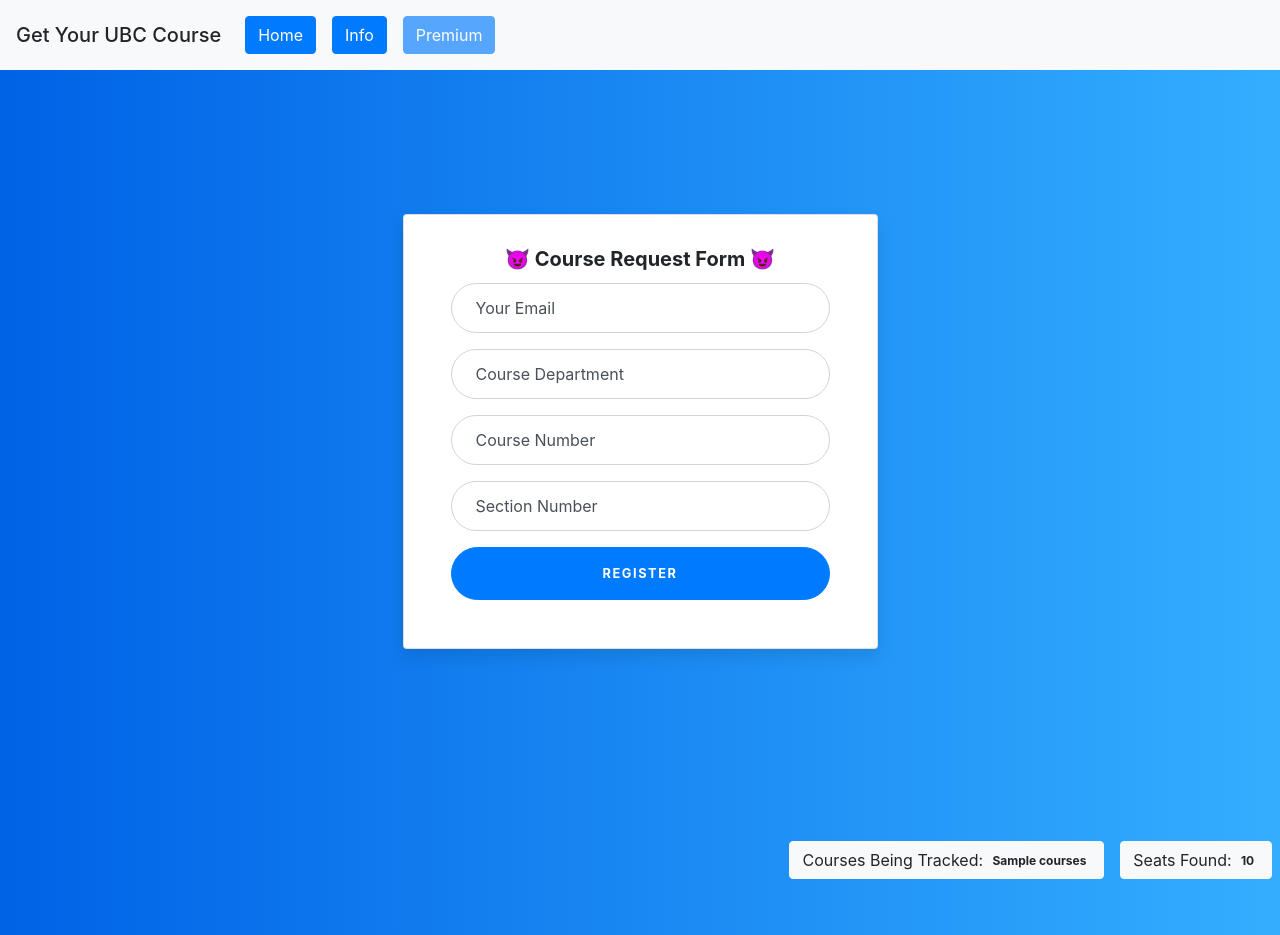
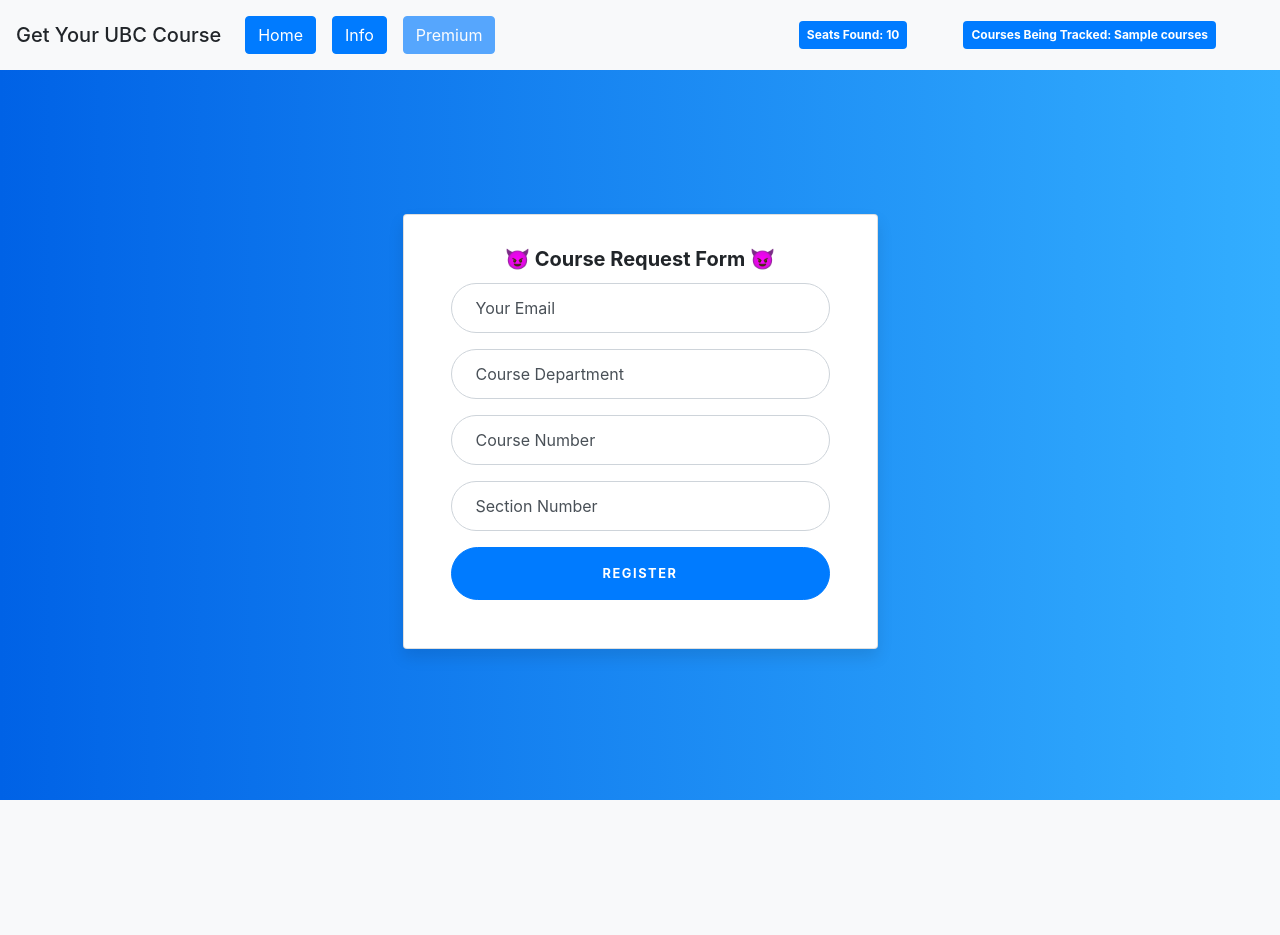
Before and after one commit to felixwsiu/getyourubccourse, a Flask app: template templates/home.html in a window 1280 px wide. After the commit the page ends 800 px from the top, so only its background shows below. Run offline with Flask 2, Linux system fonts and the light colour scheme; the template is opened without the code that fills it: values that come from a table or form of the project are taken from there, most other values are stand-ins (such as "Sample title", 1, 10 or a date in 2020); some libraries are stand-ins or nearby versions.

Commit message:
Changed the UI look of metrics

```diff
--- a/static/style/homepage.css
+++ b/static/style/homepage.css
@@ -12,8 +12,6 @@
   position : absolute;
   display:inline-block;
 }
-
-
 
 .card-signin {
   border: 0;
--- a/templates/home.html
+++ b/templates/home.html
@@ -12,6 +12,8 @@
         <a class="btn btn-primary m-2 disabled" href="#" role="button">Premium</a>
       </div>
     </div>
+    <p class="badge badge-primary m-2 mr-5 p-2 font-weight-bold">Seats Found: {{seats}} </p>
+    <p class="badge badge-primary m-2 mr-5 p-2 font-weight-bold">Courses Being Tracked: {{courses}} </p>
   </nav>
   <div class="container mt-5 mb-5">
     <div class="row align-items-center mt-5">
@@ -58,12 +60,4 @@
         </div>
     </div>
   </div>
-  <div class="d-flex flex-row-reverse align-items-end mt-5">
-    <button type="button" class="btn btn-light m-2 mt-5">
-      Seats Found: <span class="badge badge-light">{{seats}}</span>
-    </button>
-    <button type="button" class="btn btn-light m-2 mt-5">
-      Courses Being Tracked: <span class="badge badge-light">{{courses}}</span>
-    </button>
-  </div>
 </body>
```
